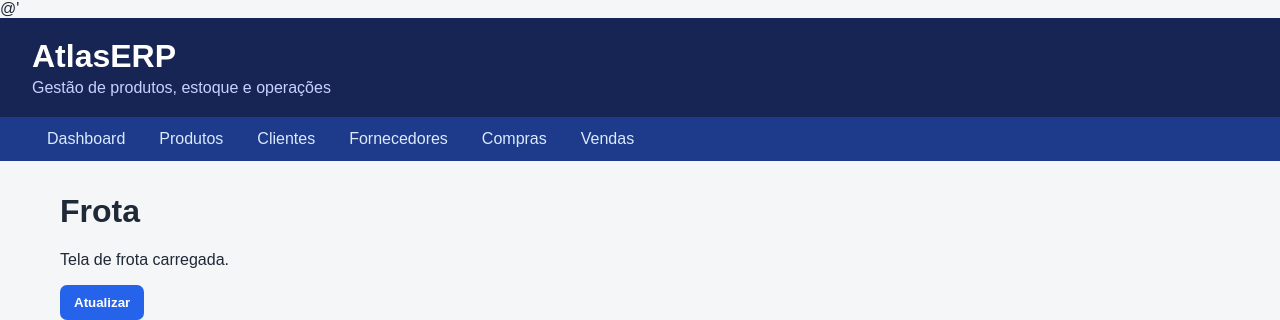
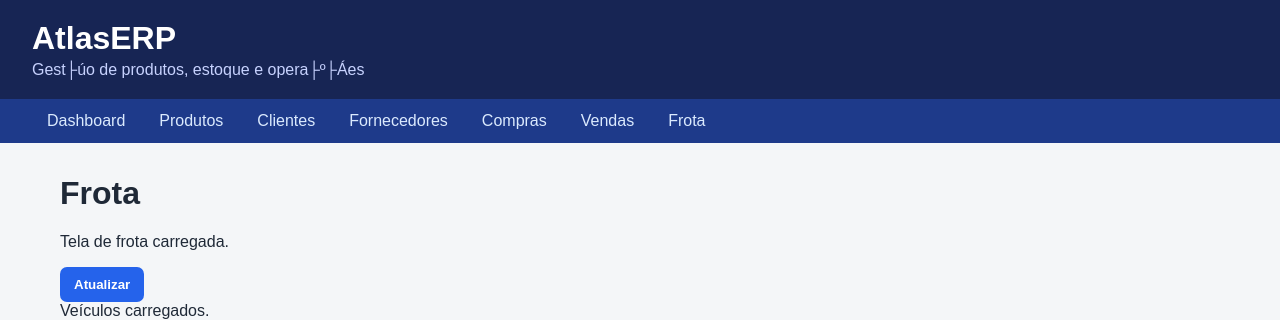
Before and after one commit to nandacarat-tech/AtlasERP, a Flask app: page /ui/fleet in a window 1280 px wide. Shown: the top 320 px of the page. Run offline with Flask 3, Linux system fonts and the light colour scheme; data that the repository does not hold is empty.

Commit message:
feat(ui): adiciona frota ao menu principal

```diff
--- a/app/templates/base.html
+++ b/app/templates/base.html
@@ -1,4 +1,3 @@
-@'
 <!doctype html>
 <html lang="pt-BR">
 <head>
@@ -293,7 +292,7 @@
 <body>
     <header>
         <h1>AtlasERP</h1>
-        <p>Gestão de produtos, estoque e operações</p>
+        <p>Gest├úo de produtos, estoque e opera├º├Áes</p>
     </header>
 
     <nav>
@@ -303,6 +302,7 @@
         <a href="/ui/suppliers">Fornecedores</a>
         <a href="/ui/purchases">Compras</a>
         <a href="/ui/sales">Vendas</a>
+        <a href="/ui/fleet">Frota</a>
     </nav>
 
     <main>
```
